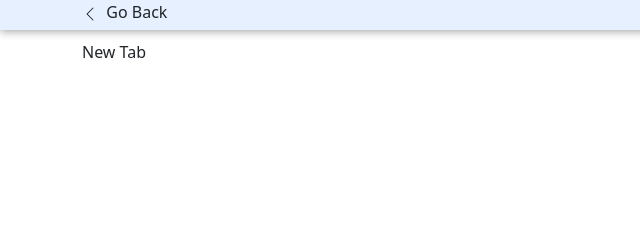
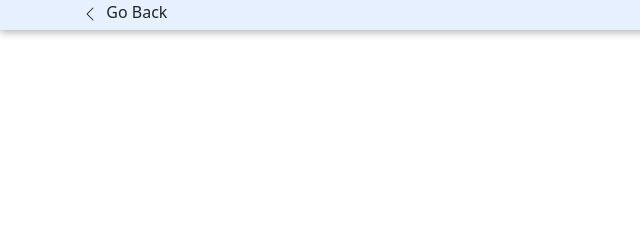
Before and after one commit to jesdroid/tasksapp, a plain HTML site: page share.html in a window 1280 px wide. Shown: the top 240 px of the page, 0-640 px from the left. Drawn offline with nearby package versions, Linux system fonts and the light colour scheme.

Commit message:
Update share.html

```diff
--- a/share.html
+++ b/share.html
@@ -46,7 +46,6 @@
                <p> <span onclick="goBack()"  style="cursor: pointer;"><svg xmlns="http://www.w3.org/2000/svg" width="16" height="16" fill="currentColor" class="bi bi-chevron-left" viewBox="0 0 16 16">
                 <path fill-rule="evenodd" d="M11.354 1.646a.5.5 0 0 1 0 .708L5.707 8l5.647 5.646a.5.5 0 0 1-.708.708l-6-6a.5.5 0 0 1 0-.708l6-6a.5.5 0 0 1 .708 0z"/>
               </svg>&nbsp Go Back</span></p>
-              <Span>New Tab</Span>
             </div>
         </div>
 
```
